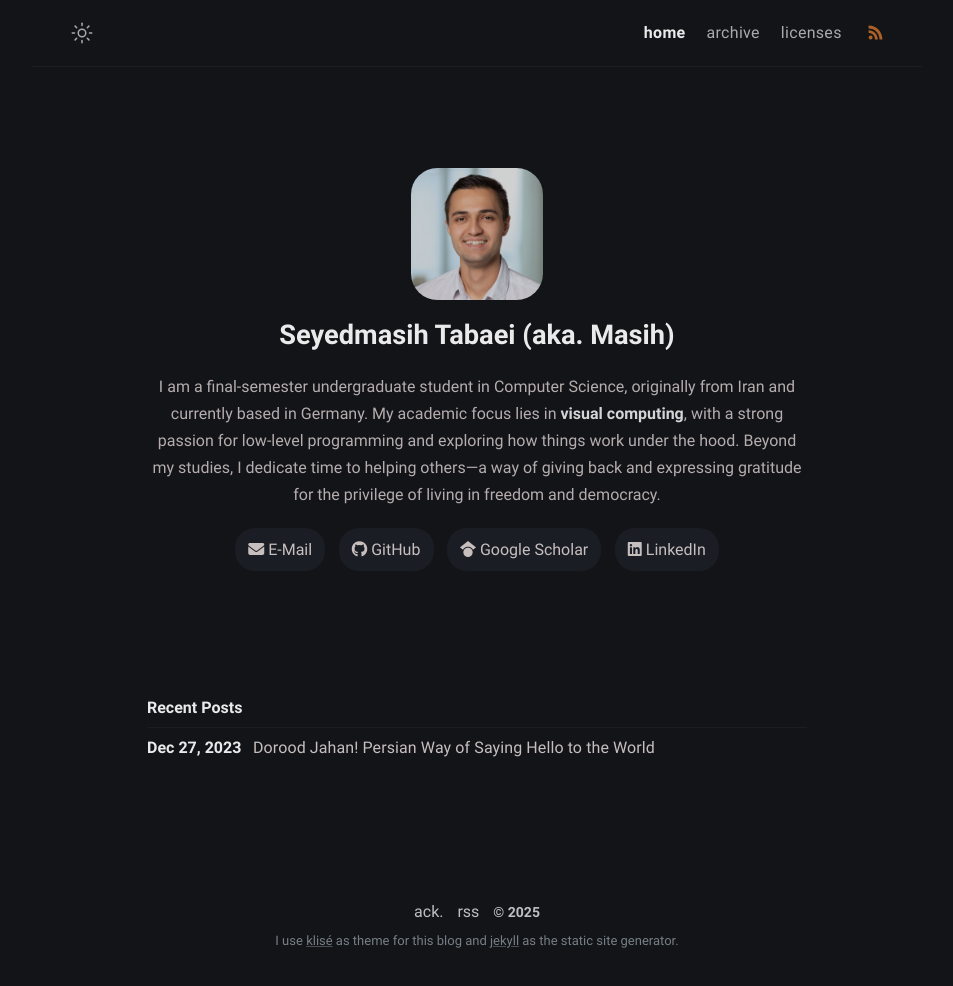
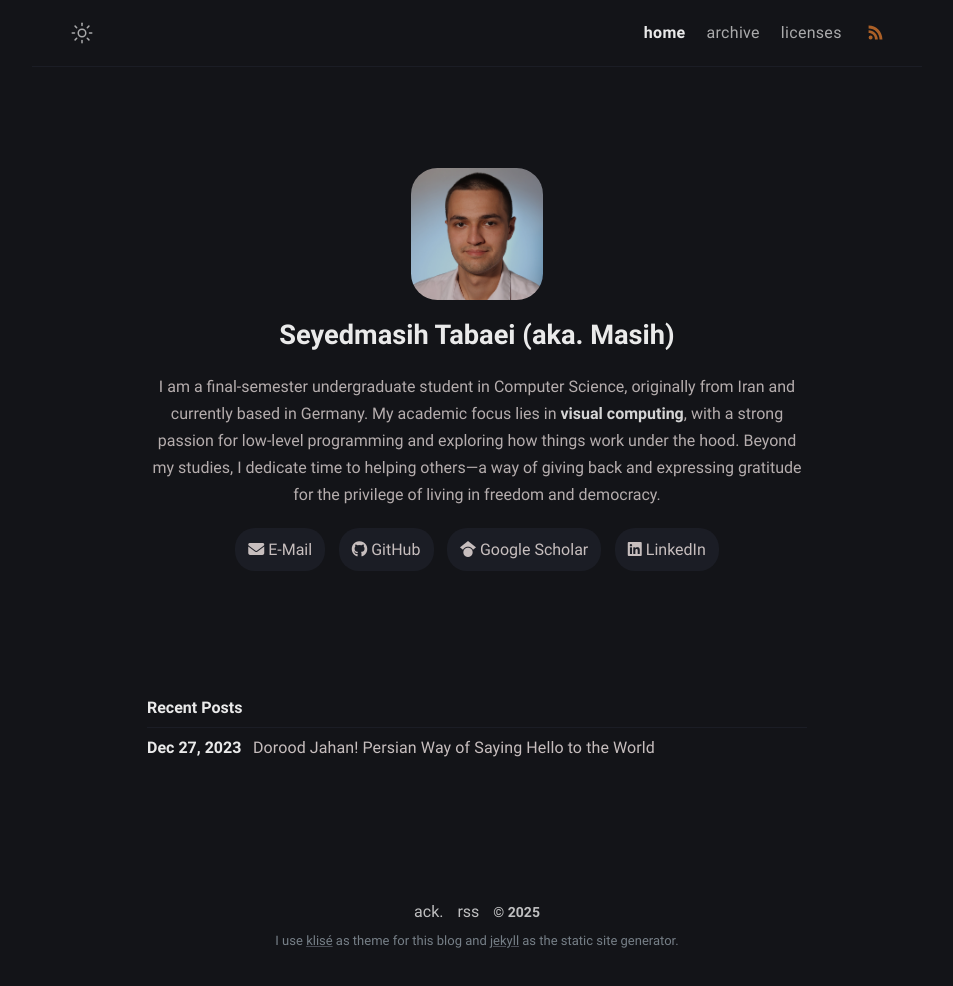
Before and after one commit to Masihtabaei/Masihtabaei.github.io, a Jekyll site: the page built from index.md, in a window 1280 px wide. Shown: the whole page, without its empty margins (163-1116 px from the left). Built offline with Jekyll 4.4.1, drawn with Linux system fonts in a browser that asks for light colours; nearby versions of some CDN libraries.

Commit message:
Update avatar
Replace the old avatar with the new one

```diff
--- a/_config.yml
+++ b/_config.yml
@@ -21,7 +21,7 @@
   twitter:  Masihtabaei # twitter username
   facebook: facebook_username # facebook username
   email: masihtabaei@gmail.com # email adress
-  avatar: /assets/img/avatar.jpg # change with your own avatar
+  avatar: /assets/img/seyedmasih_tabaei_avatar.png # change with your own avatar
 
 # URL settings
 url: "https://masihtabaei.github.io/" #
```
Also changed, not shown: assets/img/avatar.jpg (deleted), assets/img/seyedmasih_tabaei_avatar.png (added).
